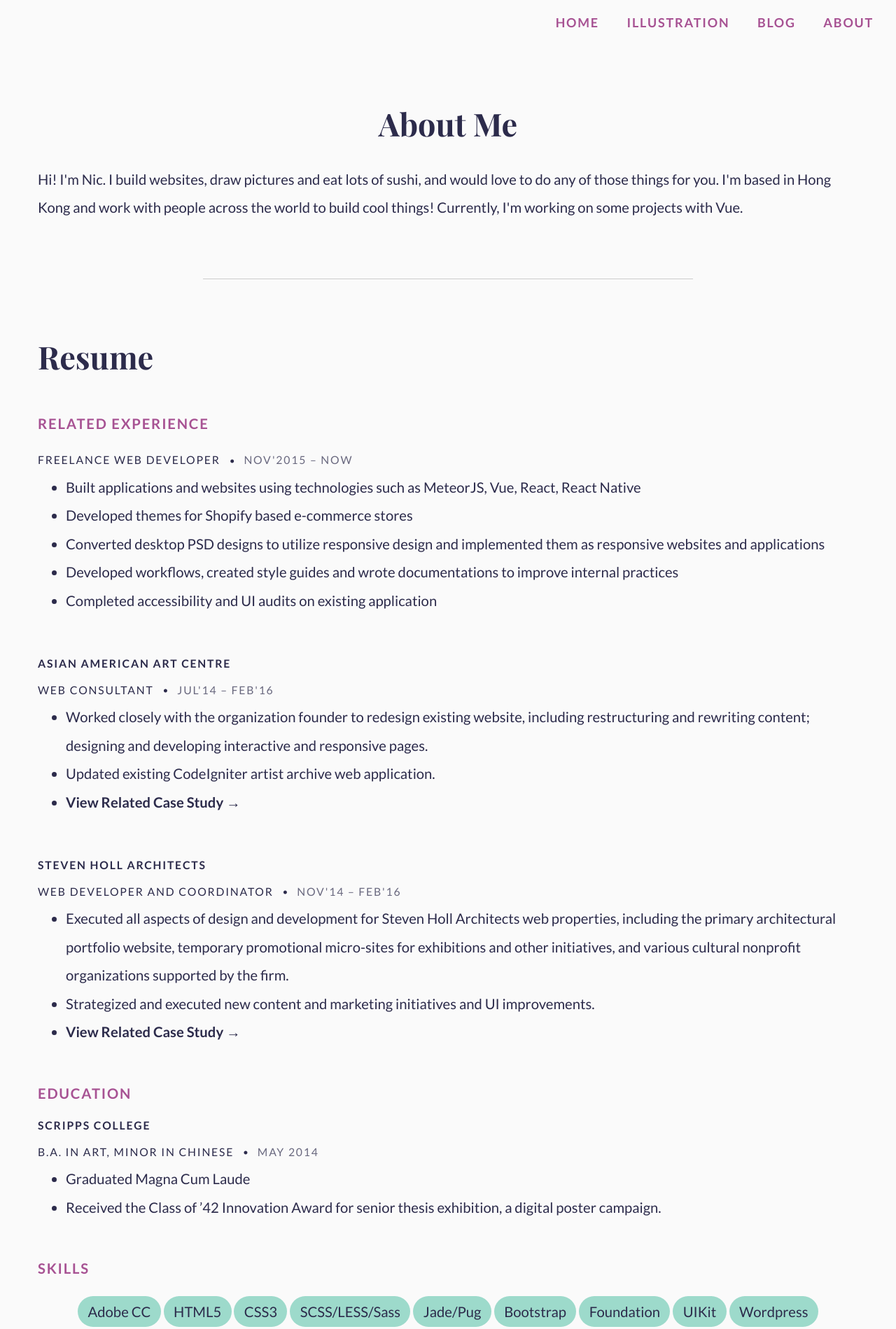
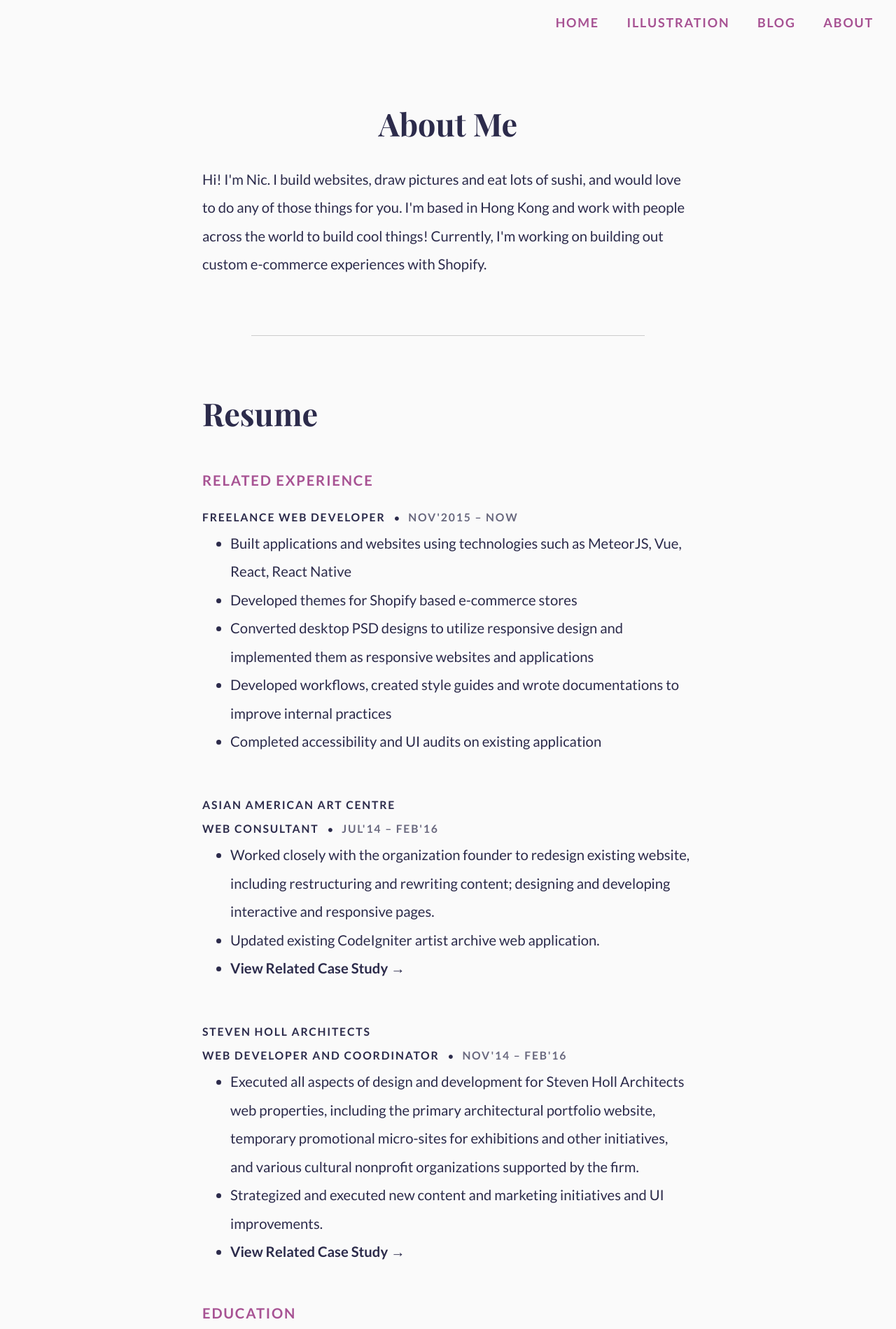
Before and after one commit to nchan0154/nicchan.me-legacy, a Jekyll site: the page built from about.html, in a window 1280 px wide. Shown: the top 1899 px of the page at 70% size. Built offline with Jekyll 4.4.1, drawn with Linux system fonts in a browser that asks for light colours.

Commit message:
Update about page and portfolio works

```diff
--- a/_includes/contact.html
+++ b/_includes/contact.html
@@ -1,19 +1,25 @@
-<div class="row">
-  <section class="text-block">
 <form class="contact-form" action="//formspree.io/nic@nicchan.me" method="POST">
   <div class="contact-form__group">
     <label class="contact-form__label" for="name">Name</label>
-        <input type="text" class="contact-form__input" name="name" id="name">
+    <input type="text" class="contact-form__input" name="name" id="name" />
   </div>
   <div class="contact-form__group">
     <label class="contact-form__label" for="email">Email</label>
-        <input type="email" class="contact-form__input" name="_replyto" id="email">
+    <input
+      type="email"
+      class="contact-form__input"
+      name="_replyto"
+      id="email"
+    />
   </div>
   <label class="contact-form__label" for="message">Message</label>
-      <textarea name="message" id="message" class="contact-form__input" placeholder="Your message"></textarea>
+  <textarea
+    name="message"
+    id="message"
+    class="contact-form__input"
+    placeholder="Your message"
+  ></textarea>
   <input type="text" name="_gotcha" style="display:none" />
   <input type="hidden" name="_next" value="/" />
-      <input class="button" role="button" type="submit" value="Send">
+  <input class="button" role="button" type="submit" value="Send" />
 </form>
-  </section>
-</div>
--- a/_layouts/about.html
+++ b/_layouts/about.html
@@ -4,18 +4,22 @@
 ---
 
 <main class="no-hero" id="main" tabindex="-1">
-  <div class="row">
-    <section class="text-block">
+  <div class="row row--small">
+    <section>
       <h1>About Me</h1>
       <p>{{ page.about }}</p>
+    </section>
     <hr />
+    <section>
       <h2 class="resume__heading">Resume</h2>
-      <h2 class="subheading">Related Experience</h2>
+      <h3 class="subheading">Related Experience</h3>
       {% for exp in page.experience %}
+      <h4 class="resume__point">
         <span class="resume__institution">{{ exp.institution }}</span>
         <span class="resume__title"> {{ exp.title }}</span>
         <span class="resume__bullet">&bull;</span>
         <span class="resume__date">{{ exp.date }}</span>
+      </h4>
       <ul class="resume__description">
         {% for desc in exp.description %}
         <li>{{ desc.li }}</li>
@@ -28,11 +32,13 @@
         {% endif %}
       </ul>
       {% endfor %}
-      <h2 class="subheading">Education</h2>
+      <h3 class="subheading">Education</h3>
+      <h4 class="resume__point"></h4>
         <span class="resume__institution">Scripps College</span>
         <span class="resume__title"> B.A. in Art, Minor in Chinese</span>
         <span class="resume__bullet">&bull;</span>
         <span class="resume__date">May 2014</span>
+      </h4>
       <ul class="resume__description">
         <li>Graduated Magna Cum Laude</li>
         <li>
@@ -40,35 +46,43 @@
           exhibition, a digital poster campaign.
         </li>
       </ul>
-      <h2 class="subheading">Skills</h2>
-      <section class="tags__wrapper">
+      <h3 class="subheading">Skills</h3>
+      <ul class="tags__wrapper">
         {% for skills in page.skills %}
-        <span class="tags__tag">{{ skills }}</span> {% endfor %}
-      </section>
-      <h2 class="subheading">Connect</h2>
-      <section>
-        <a href="https://github.com/nchan0154"
-          ><svg class="resume__social" role="img" viewBox="0 0 16 16">
+          <li class="tags__tag">{{ skills }}</li>
+        {% endfor %}
+      </ul>
+      <h3 class="subheading">Connect</h3>
+        <a href="https://github.com/nchan0154">
+          <svg class="resume__social" role="img" viewBox="0 0 16 16">
             <path
               d="M8 0C3.58 0 0 3.58 0 8c0 3.54 2.29 6.53 5.47 7.59 0.4 0.07 0.55-0.17 0.55-0.38 0-0.19-0.01-0.82-0.01-1.49-2.01 0.37-2.53-0.49-2.69-0.94-0.09-0.23-0.48-0.94-0.82-1.13-0.28-0.15-0.68-0.52-0.01-0.53 0.63-0.01 1.08 0.58 1.23 0.82 0.72 1.21 1.87 0.87 2.33 0.66 0.07-0.52 0.28-0.87 0.51-1.07-1.78-0.2-3.64-0.89-3.64-3.95 0-0.87 0.31-1.59 0.82-2.15-0.08-0.2-0.36-1.02 0.08-2.12 0 0 0.67-0.21 2.2 0.82 0.64-0.18 1.32-0.27 2-0.27 0.68 0 1.36 0.09 2 0.27 1.53-1.04 2.2-0.82 2.2-0.82 0.44 1.1 0.16 1.92 0.08 2.12 0.51 0.56 0.82 1.27 0.82 2.15 0 3.07-1.87 3.75-3.65 3.95 0.29 0.25 0.54 0.73 0.54 1.48 0 1.07-0.01 1.93-0.01 2.2 0 0.21 0.15 0.46 0.55 0.38C13.71 14.53 16 11.53 16 8 16 3.58 12.42 0 8 0z"
-            ></path></svg
-        ></a>
-        <a href="https://codepen.io/nchan0154/"
-          ><svg
+            ></path>
+          </svg>
+          <span class="screenreader">
+            nchan0154 on Github
+          </span>
+        </a>
+        <a href="https://codepen.io/nchan0154/">
+          <svg
             class="resume__social"
             role="image"
             xmlns="http://www.w3.org/2000/svg"
-            viewBox="0 0 32 32"
-          >
+            viewBox="0 0 32 32">
             <path
               d="M29.555 11.501l-14-9.333c-0.336-0.224-0.774-0.224-1.109 0l-14 9.333c-0.278 0.185-0.445 0.498-0.445 0.832v9.333c0 0.334 0.167 0.647 0.445 0.832l14 9.333c0.168 0.112 0.361 0.168 0.555 0.168s0.387-0.056 0.555-0.168l14-9.333c0.278-0.185 0.445-0.498 0.445-0.832v-9.333c0-0.334-0.167-0.647-0.445-0.832zM15 20.465l-5.197-3.465 5.197-3.465 5.197 3.465-5.197 3.465zM16 11.798v-6.93l11.197 7.465-5.197 3.465-6-4zM14 11.798l-6 4-5.197-3.465 11.197-7.465v6.93zM6.197 17l-4.197 2.798v-5.596l4.197 2.798zM8 18.202l6 4v6.93l-11.197-7.465 5.197-3.465zM16 22.202l6-4 5.197 3.465-11.197 7.465v-6.93zM23.803 17l4.197-2.798v5.596l-4.197-2.798z"
-            ></path></svg
-        ></a>
+            ></path>
+          </svg>
+          <span class="screenreader">
+            nchan0154 on Codepen
+          </span>
+        </a>
+      <a class="button" role="button" href="/img/NicChan-resume.pdf">
+        Download resume
+      </a>
     </section>
-      <a class="button" role="button" href="/img/NicChan-resume.pdf" download
-        >Download resume</a
-      >
     <hr />
+    <section>
       <h2 class="testimonials__header">Testimonials</h2>
       {% for quote in site.data.testimonials %}
       <blockquote class="testimonials__blockquote">
@@ -78,6 +92,6 @@
       {% endfor %}
       <hr />
     </section>
+    <div id="contact">{% include contact.html %}</div>
   </div>
-  <div id="contact">{% include contact.html %}</div>
 </main>
--- a/_layouts/blog.html
+++ b/_layouts/blog.html
@@ -3,8 +3,7 @@
 body: blog
 ---
 <main class="no-hero" id="main" tabindex="-1">
-  <div class="row">
-    <div class="text-block">
+  <div class="row row--small">
     {% assign postCount = '0' %}
     {% capture totalPost %}{{ site.posts.size | plus: '0' }}{% endcapture %}
     {% for post in site.posts %}
@@ -23,5 +22,4 @@
       {% endif %}
     {% endfor %}
   </div>
-  </div>
 </main>
--- a/_layouts/post.html
+++ b/_layouts/post.html
@@ -3,8 +3,7 @@
 body: post
 ---
 <main class="no-hero" id="main" tabindex="-1">
-  <div class="row">
-    <div class="text-block">
+  <div class="row row--small">
     <article class="post" itemscope="" itemtype="http://schema.org/BlogPosting">
       <h2 class="post__title" itemprop="name headline">
         {{ page.title }}
@@ -31,5 +30,4 @@
         <noscript>Please enable JavaScript to view the <a href="https://disqus.com/?ref_noscript" rel="nofollow">comments powered by Disqus.</a></noscript>
     {% endif %}
   </div>
-  </div>
 </main>
--- a/_src/js/scripts.js
+++ b/_src/js/scripts.js
@@ -1,5 +1,4 @@
 $(document).ready(function() {
-  console.log(location.pathname);
 
   $('.topbar__link[href^="' + location.pathname + '"]:first')
     .addClass("topbar__link--active")
--- a/_src/scss/partials/resume.scss
+++ b/_src/scss/partials/resume.scss
@@ -5,6 +5,11 @@
 .resume__description {
   margin-bottom: $large-margin;
   margin-top: 0;
+}
+
+.resume__point {
+  font-size: 1rem;
+  margin: 0;
 }
 
 
--- a/about.html
+++ b/about.html
@@ -1,7 +1,7 @@
 ---
 layout: about
 permalink: /about/
-about: Hi! I'm Nic. I build websites, draw pictures and eat lots of sushi, and would love to do any of those things for you. I'm based in Hong Kong and work with people across the world to build cool things! Currently, I'm working on some projects with Vue.
+about: Hi! I'm Nic. I build websites, draw pictures and eat lots of sushi, and would love to do any of those things for you. I'm based in Hong Kong and work with people across the world to build cool things! Currently, I'm working on building out custom e-commerce experiences with Shopify.
 experience:
   - date: Nov'2015 – Now
     title: Freelance Web Developer
```
Also changed, not shown: _archived/civically.md (renamed from _projects/civically.md), css/all.min.css, js/all.min.js. Lines whose indentation alone changed are shown as unchanged.
